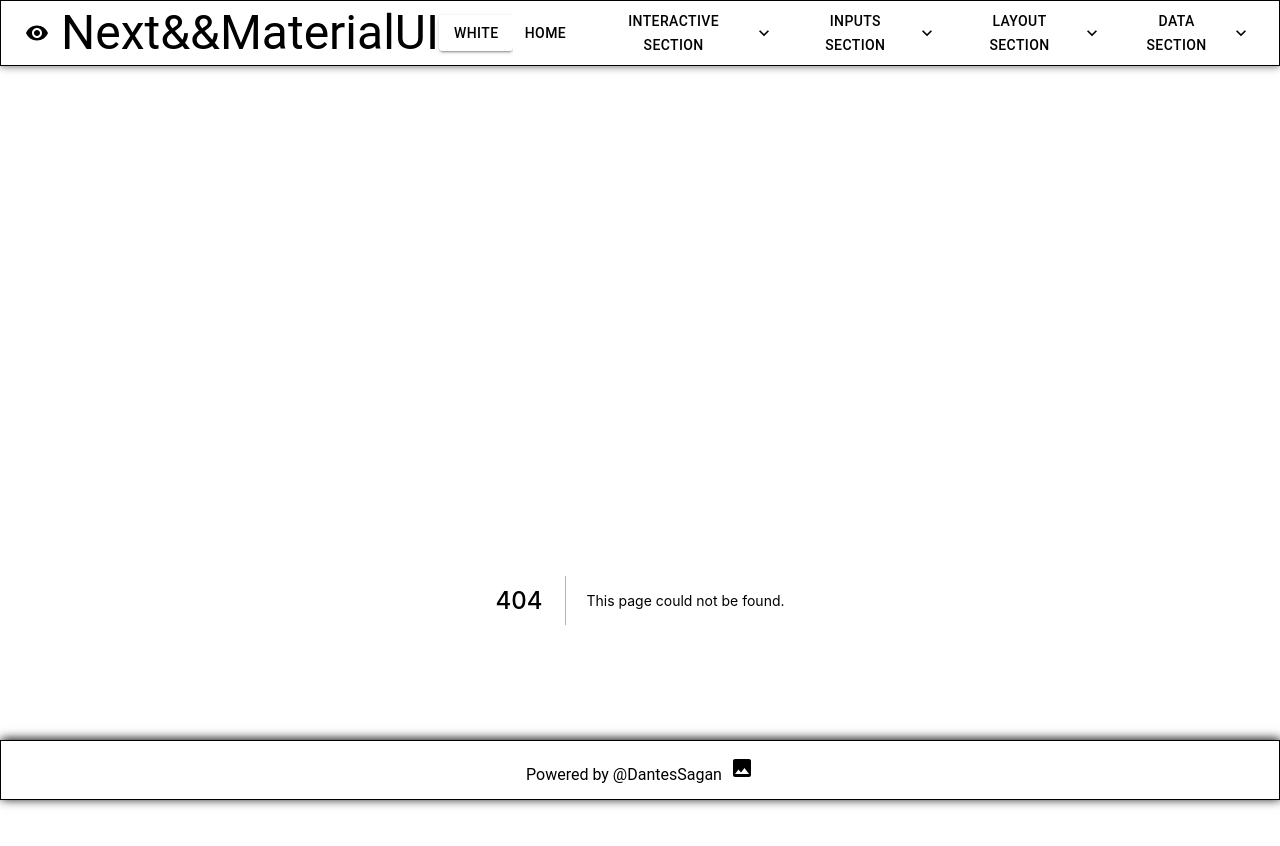
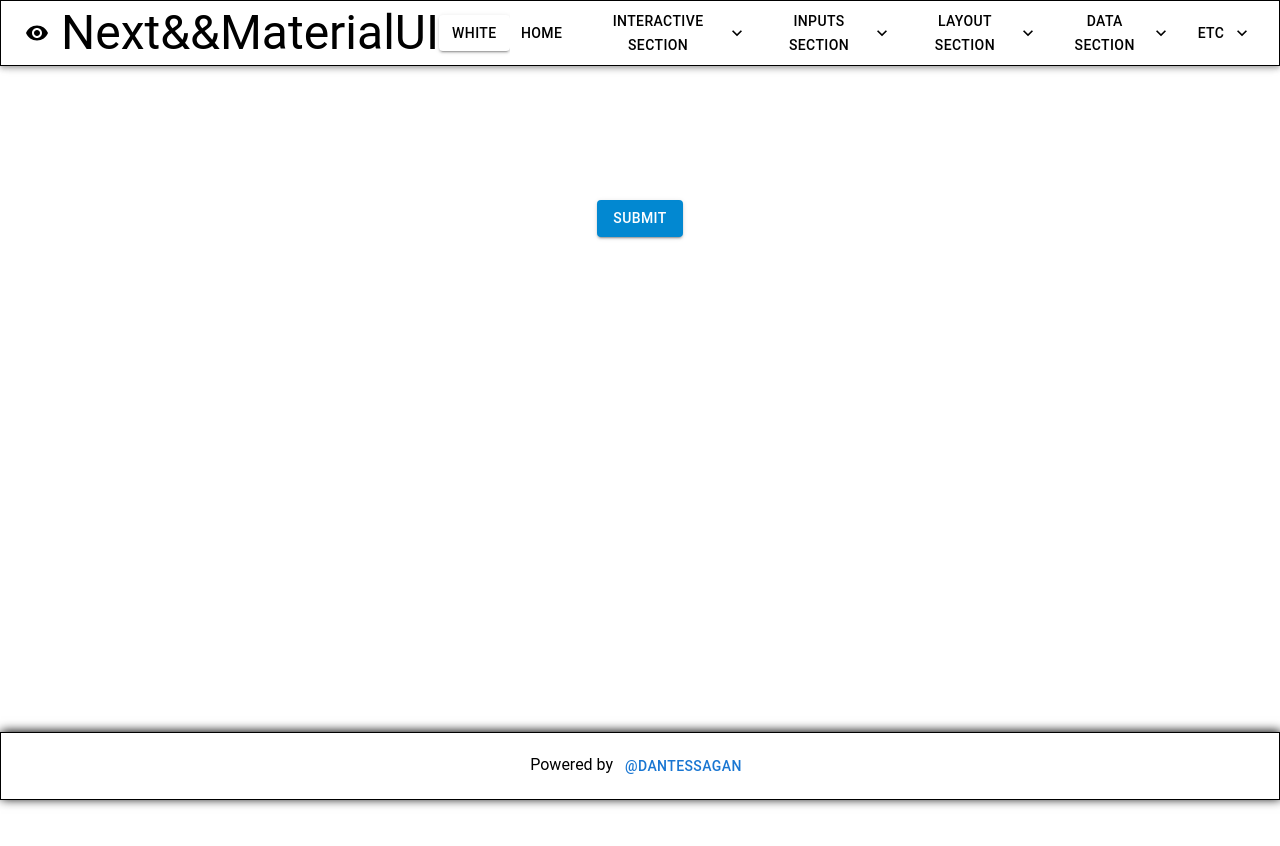
Before and after one commit to DantesSagan/materialNextReact, a Next.js app: page /snackbars in a window 1280 px wide. Before the commit this address had no page. Shown: the top 846 px of the page. After the commit the page ends 800 px from the top, so only its background shows below. Built offline with nearby package versions, Linux system fonts and the light colour scheme.

Commit message:
35 snackbars with implementatonal forwardref like tooltip after doing some actions

```diff
--- a/components/layout/footer.js
+++ b/components/layout/footer.js
@@ -1,4 +1,4 @@
-import { Image } from '@mui/icons-material';
+import { Button } from '@mui/material';
 import React from 'react';
 import styles from '../../styles/Home.module.css';
 
@@ -26,10 +26,10 @@ export default function Footer({ checked, setChecked }) {
           target='_blank'
           rel='noopener noreferrer'
         >
-          Powered by @DantesSagan
-          <span className={styles.logo}>
-            <Image src='/vercel.svg' alt='Vercel Logo' width={72} height={16} />
-          </span>
+          Powered by{' '}
+          <Button>
+            <a href='https://github.com/DantesSagan'>@DantesSagan</a>
+          </Button>
         </a>
       </div>
     </footer>
--- a/components/layout/muiNavbar.tsx
+++ b/components/layout/muiNavbar.tsx
@@ -32,6 +32,9 @@ export default function NavbarIndexTop({ checked, setChecked }) {
   const [anchorElFour, setAnchorElFour] = useState<null | HTMLElement>(null);
   const openFour = Boolean(anchorElFour);
 
+  const [anchorElFifth, setAnchorElFifth] = useState<null | HTMLElement>(null);
+  const openFifth = Boolean(anchorElFifth);
+
   const handleClick = (event: React.MouseEvent<HTMLButtonElement>) => {
     setAnchorEl(event.currentTarget);
   };
@@ -58,6 +61,13 @@ export default function NavbarIndexTop({ checked, setChecked }) {
   };
   const handleCloseFour = () => {
     setAnchorElFour(null);
+  };
+
+  const handleClickFifth = (event: React.MouseEvent<HTMLButtonElement>) => {
+    setAnchorElFifth(event.currentTarget);
+  };
+  const handleCloseFifth = () => {
+    setAnchorElFifth(null);
   };
 
   const handleChange = (event: React.ChangeEvent<HTMLInputElement>) => {
@@ -156,17 +166,30 @@ export default function NavbarIndexTop({ checked, setChecked }) {
             >
               Layout section
             </Button>
+
             <Button
               color='inherit'
-              id='resources-buttonThree'
+              id='resources-buttonFour'
               onClick={handleClickFour}
               // in this case if boolen (open) is true so handle it with resources-menu if no set it to undefined
-              aria-controls={openThree ? 'resources-menuThree' : undefined}
+              aria-controls={openFour ? 'resources-menuFour' : undefined}
               aria-haspopup='true'
-              aria-expanded={openThree ? 'true' : undefined}
+              aria-expanded={openFour ? 'true' : undefined}
               endIcon={<KeyboardArrowDown />}
             >
               Data section
+            </Button>
+            <Button
+              color='inherit'
+              id='resources-buttonFifth'
+              onClick={handleClickFifth}
+              // in this case if boolen (open) is true so handle it with resources-menu if no set it to undefined
+              aria-controls={openFifth ? 'resources-menuFifth' : undefined}
+              aria-haspopup='true'
+              aria-expanded={openFifth ? 'true' : undefined}
+              endIcon={<KeyboardArrowDown />}
+            >
+              ETC
             </Button>
           </Stack>
 
@@ -349,6 +372,38 @@ export default function NavbarIndexTop({ checked, setChecked }) {
               <Link href='/tablejson'>Link to TableJSON</Link>
             </MenuItem>
           </Menu>
+
+          <Menu
+            PaperProps={{
+              sx: {
+                backgroundColor: bgColor,
+                border: '1px solid',
+                borderColor: borderColor,
+                color: borderColor,
+              },
+            }}
+            anchorEl={anchorElFifth}
+            open={openFifth}
+            MenuListProps={{
+              'aria-labelledby': 'resources-buttonThree',
+            }}
+            onClose={handleCloseFifth}
+            anchorOrigin={{
+              vertical: 'bottom',
+              horizontal: 'right',
+            }}
+            transformOrigin={{
+              vertical: 'top',
+              horizontal: 'right',
+            }}
+          >
+            <MenuItem onClick={handleCloseFifth}>
+              <Link href='/alert'>Link to Alert</Link>
+            </MenuItem>
+            <MenuItem onClick={handleCloseFifth}>
+              <Link href='/snackbars'>Link to Snackbars</Link>
+            </MenuItem>
+          </Menu>
         </Toolbar>
       ) : (
         <Toolbar className='columnNavbar'>
--- /dev/null
+++ b/pages/snackbars/index.tsx
@@ -0,0 +1,78 @@
+/* eslint-disable react/display-name */
+import { Alert, AlertProps, Button, Snackbar } from '@mui/material';
+import { createRef, forwardRef, useImperativeHandle, useState } from 'react';
+
+const SnackbarAlert = forwardRef<HTMLDivElement, AlertProps>(
+  function SnackbarLert(props, ref) {
+    return <Alert elevation={6} ref={ref} {...props} />;
+  }
+);
+
+export default function SnackBarsIndex() {
+  const [open, setOpen] = useState(false);
+
+  const handleClose = (
+    event?: React.SyntheticEvent | Event,
+    reason?: string
+  ) => {
+    if (reason === 'clickaway') {
+      return;
+    }
+    setOpen(!open);
+  };
+
+//   const Child = forwardRef((props, ref) => {
+//     const [color, setColor] = useState('red');
+//     // To customize the value that the parent will get in their ref.current:
+//     // pass the ref object to useImperativeHandle as the first argument.
+//     // Then, whatever will be returned from the callback in the second argument,
+//     // will be the value of ref.current.
+//     // Here I return an object with the toggleColor method on it, for the parent to use:
+//     useImperativeHandle(ref, () => ({
+//       toggleColor: () =>
+//         setColor((prevColor) => (prevColor === 'red' ? 'blue' : 'red')),
+//     }));
+//     return <div style={{ backgroundColor: color }}>yo</div>;
+//   });
+
+//   const Parent = () => {
+//     let childRef = createRef();
+//     const handleButtonClicked = () => {
+//       // Ref passed to a function component wrapped in forwardRef.
+//       // Note that nothing has changed for this Parent component
+//       // compared with the class component in example 2!
+//       childRef.current.toggleColor();
+//     };
+//     return (
+//       <div>
+//         <button onClick={handleButtonClicked}>toggle color!</button>
+//         <Child ref={childRef} />
+//       </div>
+//     );
+//   };
+
+  return (
+    <>
+      <Button variant='contained' color='info' onClick={() => setOpen(true)}>
+        Submit
+      </Button>
+      {/* <Parent /> */}
+      {/* <Snackbar
+        message='Form submitted successfully!'
+        autoHideDuration={4000}
+        open={open}
+        onClose={handleClose}
+        anchorOrigin={{
+          vertical: 'bottom',
+          horizontal: 'center',
+        }}
+      /> */}
+      {/* Custom snackbar alert with forwardRef  */}
+      <Snackbar open={open} autoHideDuration={6000} onClose={handleClose}>
+        <SnackbarAlert onClose={handleClose} severity='success'>
+          Form submitted successfully!
+        </SnackbarAlert>
+      </Snackbar>
+    </>
+  );
+}
```
